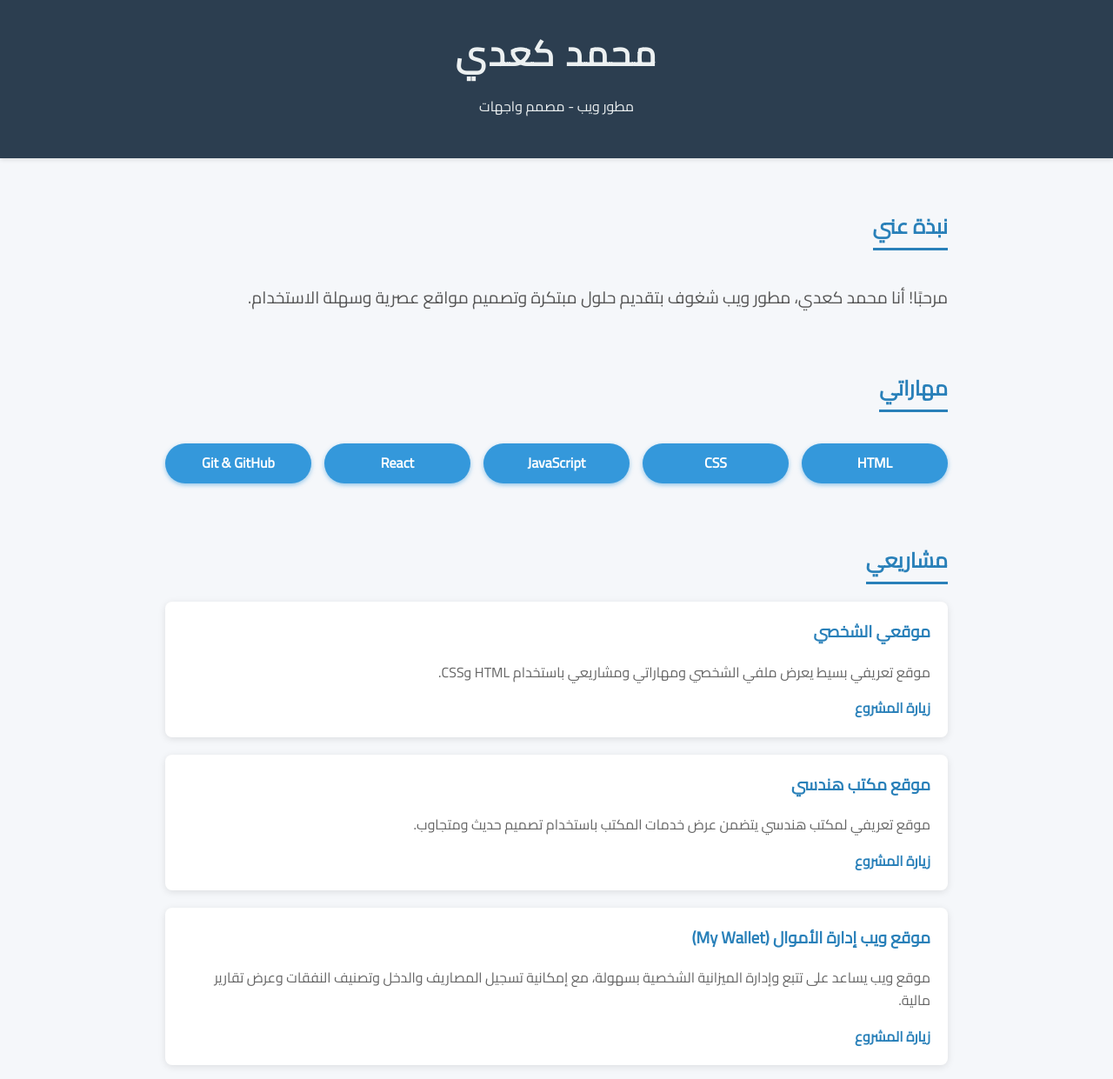
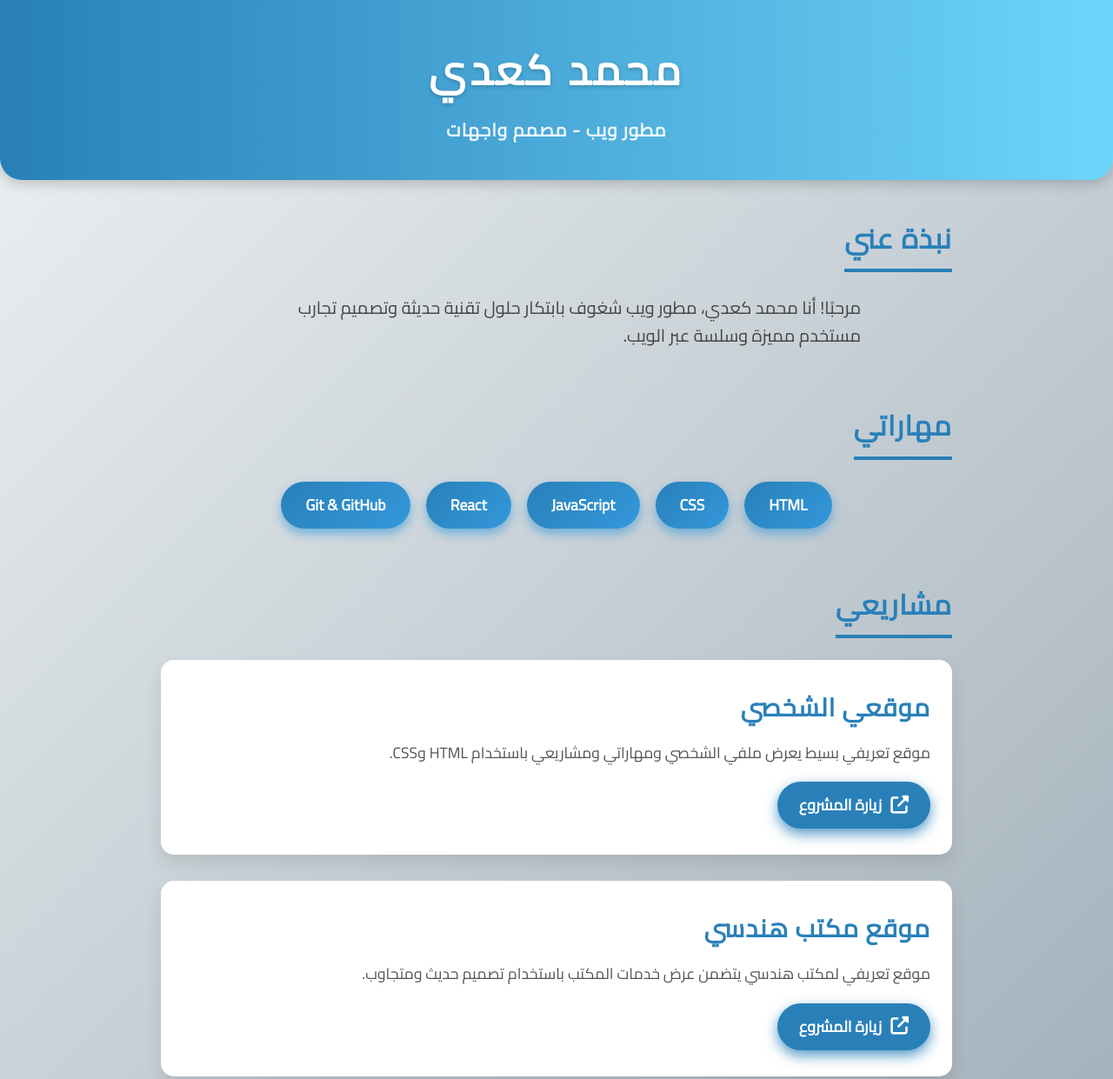
Before and after one commit to Mohammedkaadi/My-project, a plain HTML site: page index.html in a window 1280 px wide. Shown: the top 1241 px of the page at 87% size. Drawn offline with Linux system fonts and the light colour scheme; a small style sheet from the web is missing.

Commit message:
Update index.html

```diff
--- a/index.html
+++ b/index.html
@@ -5,152 +5,290 @@
   <meta name="viewport" content="width=device-width, initial-scale=1" />
   <title>محمد كعدي - ملف شخصي</title>
 
-  <!-- استيراد خط Cairo -->
+  <!-- خط Cairo -->
   <link href="https://fonts.googleapis.com/css2?family=Cairo&display=swap" rel="stylesheet" />
 
-  <!-- استيراد Font Awesome -->
+  <!-- Font Awesome -->
   <link
     rel="stylesheet"
     href="https://cdnjs.cloudflare.com/ajax/libs/font-awesome/6.4.0/css/all.min.css"
-    integrity="sha512-pVtQq1bG2rx1ErkX5vl9Thp+LcNj8N+OX7+R1xzPlRHY7Xb0kKs7TlwB5pAdUlMGZtk3ErjL0bjrKqZGlH+BNQ=="
     crossorigin="anonymous"
-    referrerpolicy="no-referrer"
   />
 
   <style>
+    /* Reset */
+    * {
+      margin: 0;
+      padding: 0;
+      box-sizing: border-box;
+    }
+
     body {
-      margin: 0;
       font-family: 'Cairo', sans-serif;
-      background-color: #f5f7fa;
-      color: #333;
-      line-height: 1.6;
+      background: linear-gradient(135deg, #eef2f3, #8e9eab);
+      color: #222;
+      line-height: 1.7;
+      min-height: 100vh;
+      display: flex;
+      flex-direction: column;
     }
 
     header {
-      background-color: #2c3e50;
-      color: #ecf0f1;
-      padding: 30px 20px;
+      background: linear-gradient(90deg, #2980b9, #6dd5fa);
+      color: #fff;
+      padding: 40px 20px;
       text-align: center;
-      box-shadow: 0 2px 5px rgba(0,0,0,0.1);
+      box-shadow: 0 4px 15px rgba(0,0,0,0.2);
+      border-radius: 0 0 25px 25px;
+      user-select: none;
     }
 
     header h1 {
-      margin: 0;
-      font-size: 2.5rem;
-      letter-spacing: 2px;
+      font-size: 3rem;
+      letter-spacing: 4px;
+      margin-bottom: 10px;
+      text-shadow: 0 2px 5px rgba(0,0,0,0.2);
+    }
+
+    header p {
+      font-size: 1.3rem;
+      font-weight: 600;
+      opacity: 0.9;
+      letter-spacing: 1px;
     }
 
     .container {
-      max-width: 900px;
-      margin: 40px auto;
-      padding: 0 20px;
+      max-width: 960px;
+      margin: 40px auto 60px;
+      padding: 0 25px;
+      flex-grow: 1;
     }
 
     section {
-      margin-bottom: 50px;
+      margin-bottom: 60px;
     }
 
     section h2 {
-      border-bottom: 3px solid #2980b9;
+      font-size: 2rem;
+      color: #2980b9;
+      margin-bottom: 25px;
+      border-bottom: 4px solid #2980b9;
       display: inline-block;
-      padding-bottom: 5px;
-      margin-bottom: 20px;
-      color: #2980b9;
+      padding-bottom: 8px;
+      letter-spacing: 1.2px;
+      font-weight: 700;
     }
 
     #about p {
-      font-size: 1.2rem;
-      color: #555;
+      font-size: 1.25rem;
+      color: #444;
+      max-width: 700px;
+      margin: auto;
+      line-height: 1.6;
     }
 
     #skills ul {
       list-style: none;
-      padding: 0;
       display: flex;
       flex-wrap: wrap;
-      gap: 15px;
+      justify-content: center;
+      gap: 18px;
     }
 
     #skills ul li {
       background: #3498db;
-      color: white;
-      padding: 10px 15px;
-      border-radius: 25px;
-      font-weight: bold;
-      box-shadow: 0 2px 5px rgba(52,152,219,0.5);
-      flex: 1 1 120px;
-      text-align: center;
+      background: linear-gradient(135deg, #2980b9, #3498db);
+      color: #fff;
+      padding: 12px 28px;
+      border-radius: 40px;
+      font-weight: 700;
+      box-shadow: 0 6px 12px rgba(52, 152, 219, 0.6);
+      font-size: 1.1rem;
+      transition: transform 0.3s ease, box-shadow 0.3s ease;
+      cursor: default;
+      user-select: none;
+    }
+
+    #skills ul li:hover {
+      transform: scale(1.1);
+      box-shadow: 0 8px 20px rgba(41, 128, 185, 0.9);
     }
 
     #projects .project {
-      background: white;
-      border-radius: 8px;
-      padding: 20px;
-      box-shadow: 0 2px 8px rgba(0,0,0,0.1);
-      margin-bottom: 20px;
-      transition: transform 0.3s ease;
+      background: #fff;
+      border-radius: 15px;
+      padding: 30px 25px;
+      box-shadow: 0 10px 20px rgba(0,0,0,0.1);
+      margin-bottom: 30px;
+      transition: transform 0.3s ease, box-shadow 0.3s ease;
+      position: relative;
+      overflow: hidden;
+      cursor: default;
     }
 
     #projects .project:hover {
-      transform: translateY(-5px);
-      box-shadow: 0 8px 20px rgba(0,0,0,0.15);
+      transform: translateY(-8px);
+      box-shadow: 0 15px 30px rgba(0,0,0,0.18);
     }
 
     #projects .project h3 {
-      margin-top: 0;
       color: #2980b9;
+      font-size: 1.8rem;
+      margin-bottom: 15px;
+      font-weight: 700;
+      letter-spacing: 1px;
     }
 
     #projects .project p {
-      color: #666;
+      color: #555;
+      font-size: 1.1rem;
+      margin-bottom: 20px;
+      line-height: 1.5;
     }
 
     #projects .project a {
-      color: #2980b9;
+      color: #fff;
+      background: #2980b9;
       text-decoration: none;
-      font-weight: bold;
+      font-weight: 600;
+      padding: 12px 25px;
+      border-radius: 35px;
+      box-shadow: 0 6px 15px rgba(41, 128, 185, 0.8);
+      transition: background-color 0.3s ease, box-shadow 0.3s ease;
+      display: inline-flex;
+      align-items: center;
+      gap: 10px;
+      font-size: 1.1rem;
+      user-select: none;
     }
 
     #projects .project a:hover {
-      text-decoration: underline;
+      background-color: #1c5980;
+      box-shadow: 0 8px 25px rgba(28, 89, 128, 0.9);
+      text-decoration: none;
+    }
+
+    #projects .project a i {
+      font-size: 1.3rem;
     }
 
     #contact {
       text-align: center;
+      margin-bottom: 40px;
+    }
+
+    #contact h2 {
+      margin-bottom: 30px;
     }
 
     #contact a {
       display: inline-flex;
       align-items: center;
-      gap: 8px;
-      margin: 10px 15px;
+      gap: 12px;
+      margin: 12px 20px;
       color: #2980b9;
-      font-weight: bold;
+      font-weight: 700;
       text-decoration: none;
-      border: 2px solid #2980b9;
-      padding: 10px 20px;
-      border-radius: 30px;
-      transition: background-color 0.3s, color 0.3s;
-      font-size: 1.1rem;
+      border: 3px solid #2980b9;
+      padding: 14px 30px;
+      border-radius: 40px;
+      font-size: 1.2rem;
+      background-color: #fff;
+      box-shadow: 0 6px 20px rgba(41,128,185,0.3);
+      transition: background-color 0.3s ease, color 0.3s ease, box-shadow 0.3s ease;
+      user-select: none;
+      cursor: pointer;
     }
 
     #contact a:hover {
       background-color: #2980b9;
-      color: white;
+      color: #fff;
+      box-shadow: 0 8px 25px rgba(41,128,185,0.8);
+      text-decoration: none;
+    }
+
+    #contact a i {
+      font-size: 1.5rem;
     }
 
     /* تجاوب */
-    @media (max-width: 600px) {
+    @media (max-width: 768px) {
+      header h1 {
+        font-size: 2.5rem;
+      }
+
+      #skills ul {
+        flex-wrap: wrap;
+        justify-content: center;
+      }
+
+      #skills ul li {
+        flex: 1 1 140px;
+      }
+
+      #projects .project {
+        padding: 25px 20px;
+      }
+
+      #projects .project h3 {
+        font-size: 1.5rem;
+      }
+
+      #projects .project p {
+        font-size: 1rem;
+      }
+
+      #projects .project a {
+        font-size: 1rem;
+        padding: 10px 22px;
+      }
+    }
+
+    @media (max-width: 480px) {
+      .container {
+        margin: 30px 15px 50px;
+        padding: 0 15px;
+      }
+
       header h1 {
         font-size: 2rem;
       }
 
+      header p {
+        font-size: 1.1rem;
+      }
+
       #skills ul {
         flex-direction: column;
+        gap: 12px;
       }
 
       #skills ul li {
         flex: 1 1 100%;
+        padding: 12px 0;
+      }
+
+      #projects .project {
+        padding: 20px 15px;
+      }
+
+      #projects .project h3 {
+        font-size: 1.3rem;
+      }
+
+      #projects .project p {
+        font-size: 0.95rem;
+      }
+
+      #projects .project a {
+        font-size: 0.95rem;
+        padding: 9px 18px;
+      }
+
+      #contact a {
+        font-size: 1rem;
+        padding: 12px 25px;
+        margin: 10px 10px;
       }
     }
   </style>
@@ -166,7 +304,7 @@
 
   <section id="about">
     <h2>نبذة عني</h2>
-    <p>مرحبًا! أنا محمد كعدي، مطور ويب شغوف بتقديم حلول مبتكرة وتصميم مواقع عصرية وسهلة الاستخدام.</p>
+    <p>مرحبًا! أنا محمد كعدي، مطور ويب شغوف بابتكار حلول تقنية حديثة وتصميم تجارب مستخدم مميزة وسلسة عبر الويب.</p>
   </section>
 
   <section id="skills">
@@ -186,19 +324,33 @@
     <div class="project">
       <h3>موقعي الشخصي</h3>
       <p>موقع تعريفي بسيط يعرض ملفي الشخصي ومهاراتي ومشاريعي باستخدام HTML وCSS.</p>
-      <a href="https://mohammedkaadi.github.io/mohammedkaadi/" target="_blank" rel="noopener">زيارة المشروع</a>
+      <a href="https://mohammedkaadi.github.io/mohammedkaadi/" target="_blank" rel="noopener">
+        <i class="fas fa-external-link-alt"></i> زيارة المشروع
+      </a>
     </div>
 
     <div class="project">
       <h3>موقع مكتب هندسي</h3>
       <p>موقع تعريفي لمكتب هندسي يتضمن عرض خدمات المكتب باستخدام تصميم حديث ومتجاوب.</p>
-      <a href="https://tariqzweun.github.io/engineering-office/" target="_blank" rel="noopener">زيارة المشروع</a>
+      <a href="https://tariqzweun.github.io/engineering-office/" target="_blank" rel="noopener">
+        <i class="fas fa-external-link-alt"></i> زيارة المشروع
+      </a>
     </div>
 
     <div class="project">
       <h3>موقع ويب إدارة الأموال (My Wallet)</h3>
       <p>موقع ويب يساعد على تتبع وإدارة الميزانية الشخصية بسهولة، مع إمكانية تسجيل المصاريف والدخل وتصنيف النفقات وعرض تقارير مالية.</p>
-      <a href="https://mohammedkaadi.github.io/My-Wallet/" target="_blank" rel="noopener">زيارة المشروع</a>
+      <a href="https://mohammedkaadi.github.io/My-Wallet/" target="_blank" rel="noopener">
+        <i class="fas fa-external-link-alt"></i> زيارة المشروع
+      </a>
+    </div>
+
+    <div class="project">
+      <h3>Delevery</h3>
+      <p>منصة توصيل متكاملة تسهّل طلب واستلام الخدمات والمنتجات بسرعة وسلاسة عبر واجهة مستخدم بسيطة وحديثة.</p>
+      <a href="https://mohammedkaadi.github.io/Delevery/" target="_blank" rel="noopener">
+        <i class="fas fa-external-link-alt"></i> زيارة المشروع
+      </a>
     </div>
 
   </section>
```
